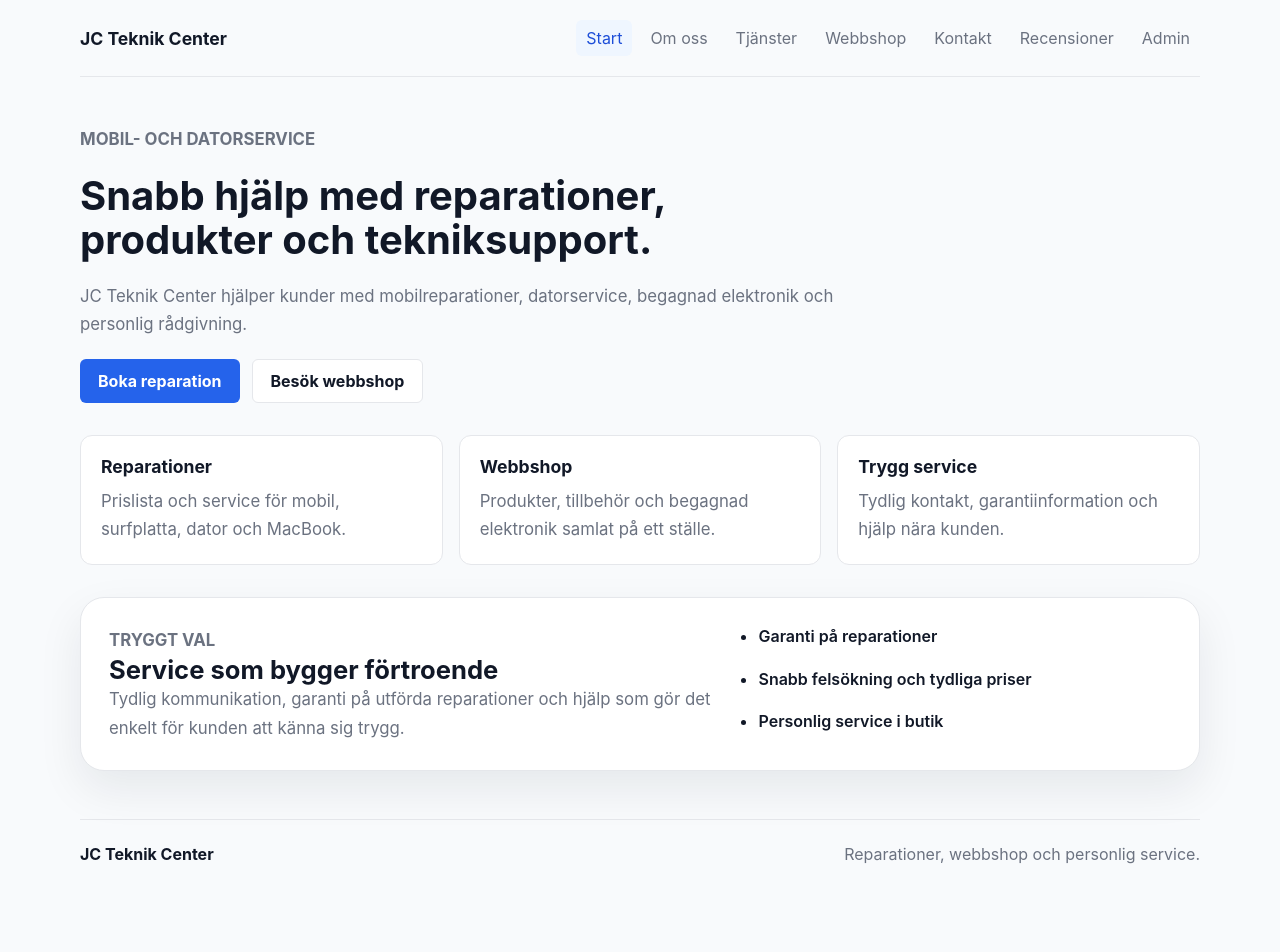
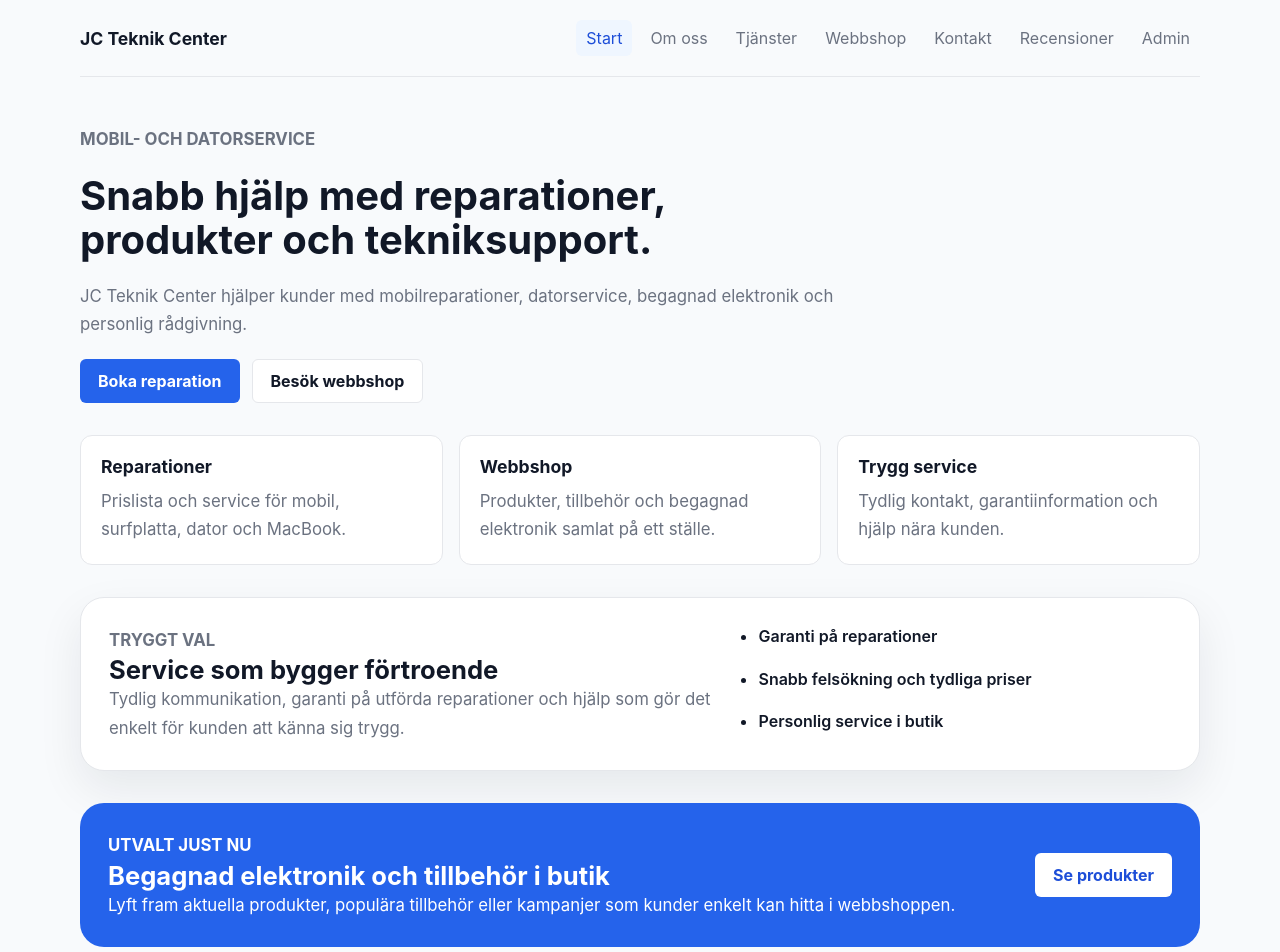
Before and after one commit to Samuel6693/JC-Teknik-Center, a React (Vite) app: page / in a window 1280 px wide. Shown: the top 952 px of the page. Before the commit the page ends 888 px from the top, so only its background shows below. Built offline with nearby package versions, Linux system fonts and the light colour scheme.

Commit message:
feat: add home promo section

```diff
--- a/src/pages/Home.css
+++ b/src/pages/Home.css
@@ -94,9 +94,45 @@
   font-weight: 600;
 }
 
+.promo-section {
+  border-radius: var(--radius-lg);
+  background: var(--color-primary);
+  color: #ffffff;
+  display: flex;
+  align-items: center;
+  justify-content: space-between;
+  gap: 24px;
+  padding: 28px;
+}
+
+.promo-section .home-eyebrow,
+.promo-section p,
+.promo-section h2 {
+  color: inherit;
+}
+
+.promo-section h2 {
+  margin: 0;
+  font-size: 1.6rem;
+}
+
+.promo-section .button--primary {
+  background: #ffffff;
+  color: var(--color-primary-dark);
+}
+
+.promo-section .button--primary:hover {
+  background: #eff6ff;
+}
+
 @media (max-width: 800px) {
     .home-grid,
     .trust-section {
         grid-template-columns: 1fr;
     }
+
+    .promo-section {
+    align-items: flex-start;
+    flex-direction: column;
+  }
 }
--- a/src/pages/Home.jsx
+++ b/src/pages/Home.jsx
@@ -56,6 +56,21 @@ function Home() {
         </ul>
       </div>
 
+      <div className="promo-section">
+        <div>
+          <p className="home-eyebrow">Utvalt just nu</p>
+          <h2>Begagnad elektronik och tillbehör i butik</h2>
+          <p>
+            Lyft fram aktuella produkter, populära tillbehör eller kampanjer
+            som kunder enkelt kan hitta i webbshoppen.
+          </p>
+        </div>
+
+        <Link className="button button--primary" to="/webbshop">
+          Se produkter
+        </Link>
+      </div>
+
     </section>
   )
 }
```
